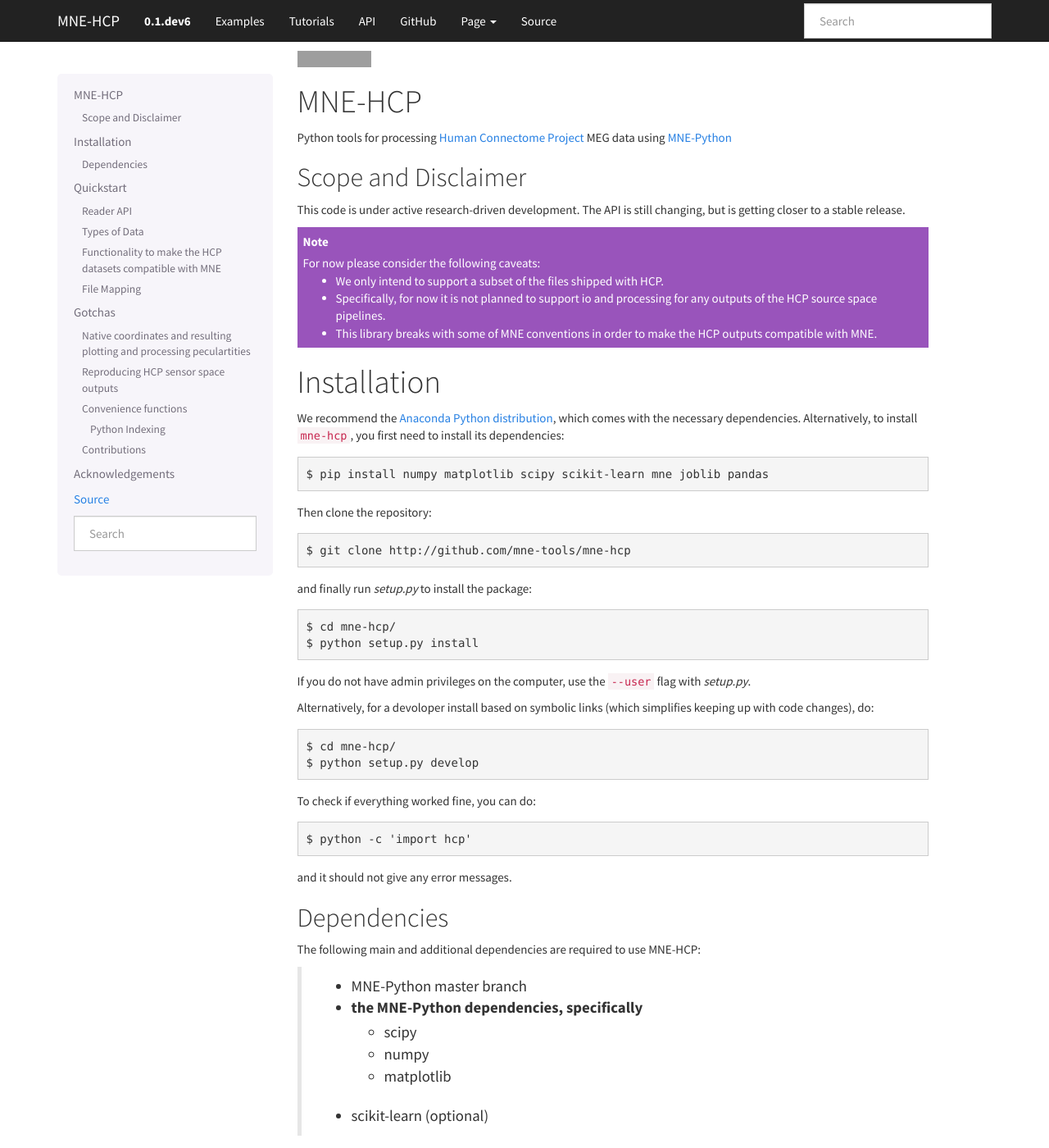
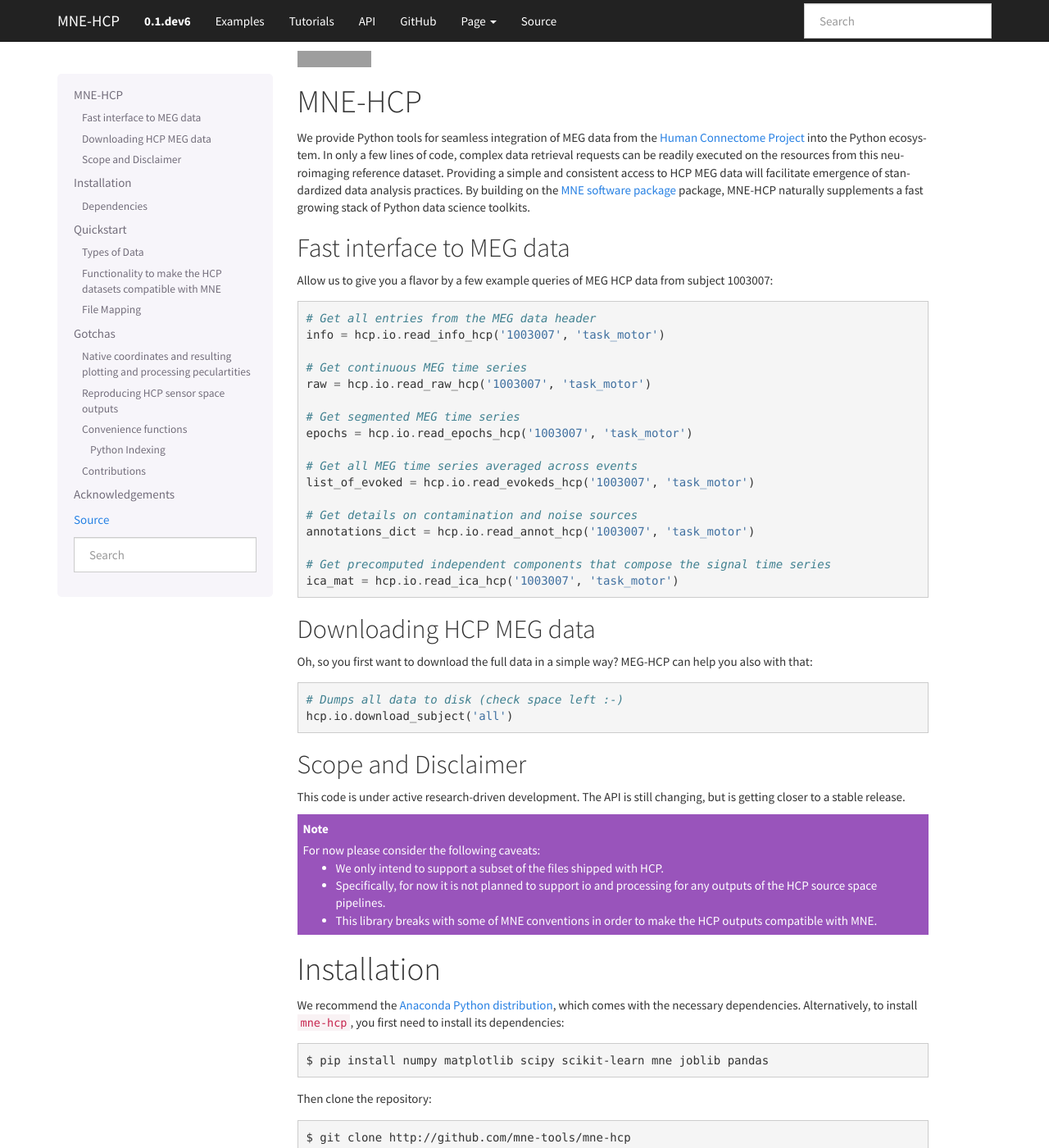
Before and after one commit to mne-tools/mne-hcp, a Sphinx documentation site: the page built from doc/index.rst, in a window 1280 px wide and 1400 px high. Shown: the whole window at 82% size. Built offline with Sphinx 7.4.7, drawn with Linux system fonts in a browser that asks for light colours; some of the changed text lies outside the part shown; grey boxes are pictures that could not be loaded.

Commit message:
danilos leverage

```diff
--- a/doc/index.rst
+++ b/doc/index.rst
@@ -8,12 +8,46 @@
 MNE-HCP
 =======
 
-Python tools for processing `Human Connectome Project  <http://www.humanconnectome.org>`_ MEG data
-using `MNE-Python <http://martinos.org/mne/>`_
+We provide Python tools for seamless integration of MEG data from the `Human Connectome Project  <http://www.humanconnectome.org>`_ into the Python ecosystem.
+In only a few lines of code, complex data retrieval requests can be readily executed on the resources from this neuroimaging reference dataset. Providing a simple and consistent access to HCP MEG data will facilitate emergence of standardized data analysis practices.
+By building on the `MNE software package <http://martinos.org/mne/>`_ package, MNE-HCP naturally supplements a fast growing stack of Python data science toolkits.
+
+Fast interface to MEG data
+--------------------------
+Allow us to give you a flavor by a few example queries of MEG HCP data from subject 1003007:
+
+
+.. code-block:: python
+
+  # Get all entries from the MEG data header
+  info = hcp.io.read_info_hcp('1003007', 'task_motor')
+
+  # Get continuous MEG time series
+  raw = hcp.io.read_raw_hcp('1003007', 'task_motor')
+
+  # Get segmented MEG time series
+  epochs = hcp.io.read_epochs_hcp('1003007', 'task_motor')
+
+  # Get all MEG time series averaged across events
+  list_of_evoked = hcp.io.read_evokeds_hcp('1003007', 'task_motor')
+
+  # Get details on contamination and noise sources
+  annotations_dict = hcp.io.read_annot_hcp('1003007', 'task_motor')
+
+  # Get precomputed independent components that compose the signal time series
+  ica_mat = hcp.io.read_ica_hcp('1003007', 'task_motor')
+
+Downloading HCP MEG data
+------------------------
+Oh, so you first want to download the full data in a simple way? MEG-HCP can help you also with that:
+
+.. code-block:: python
+
+   # Dumps all data to disk (check space left :-)
+   hcp.io.download_subject('all')
 
 Scope and Disclaimer
 --------------------
-
 This code is under active research-driven development. The API is still changing,
 but is getting closer to a stable release.
 
@@ -89,25 +123,6 @@
 The `io` module includes readers for sensor space data at different processing
 stages and annotations for bad data.
 
-Reader API
-----------
-
-All data readers have the same API for the first two positional arguments:
-
-
-.. code-block:: python
-
-   params = dict(
-       subject='1003007',
-       data_type='task_motor')  # assuming that data are unpacked here
-
-   # all MNE objects have native names and coordinates, some MNE functions might break.
-   info = hcp.io.read_info_hcp(**params)  # MNE object
-   raw = hcp.io.read_raw_hcp(**params)  # ...
-   epochs = hcp.io.read_epochs_hcp(**params) # ...
-   list_of_evoked = hcp.io.read_evokeds_hcp(**params) # ...
-   annotations_dict = hcp.io.read_annot_hcp(**params) # dict
-   ica_mat = hcp.io.read_ica_hcp(**params) # ...
 
 Types of Data
 -------------
```
